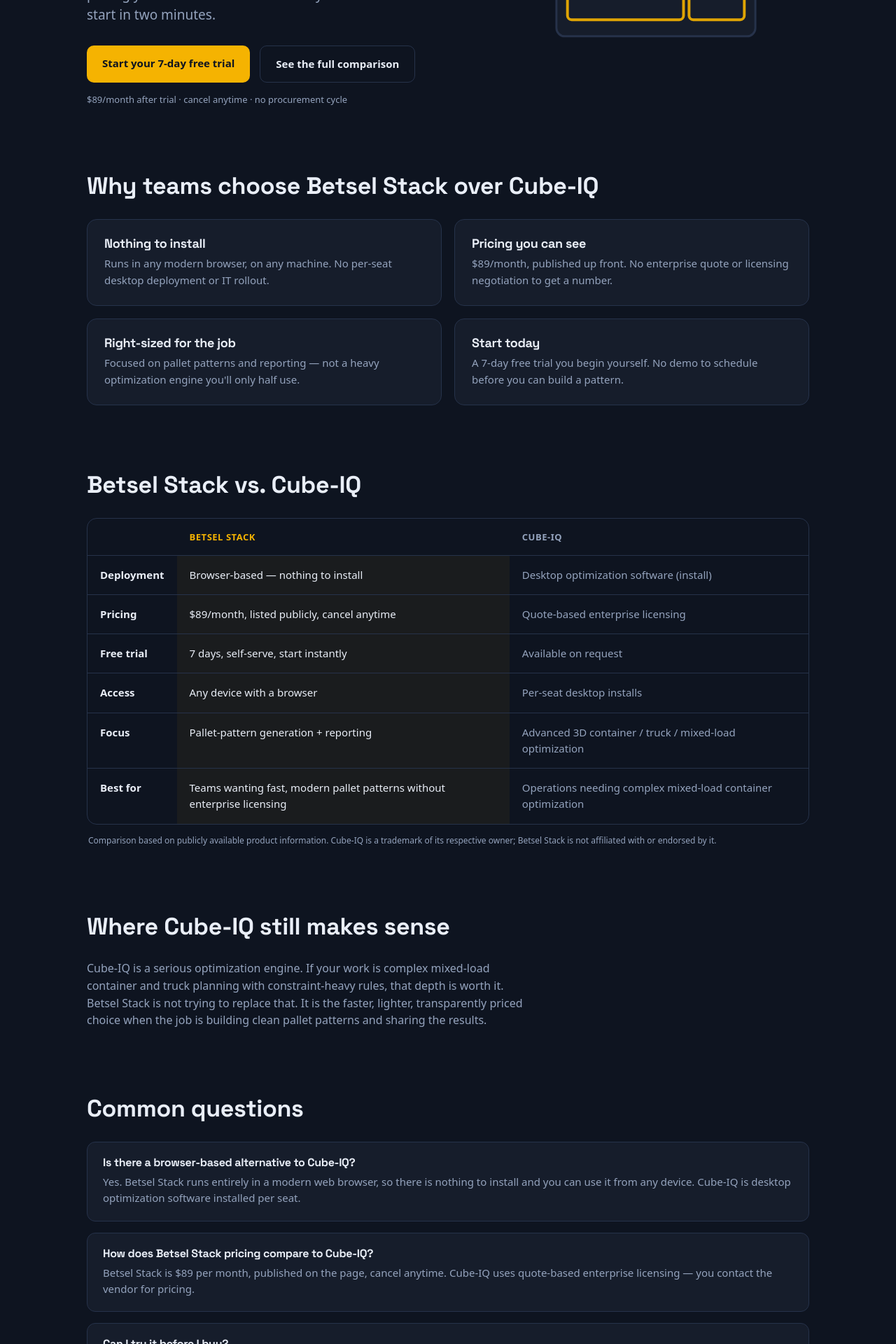
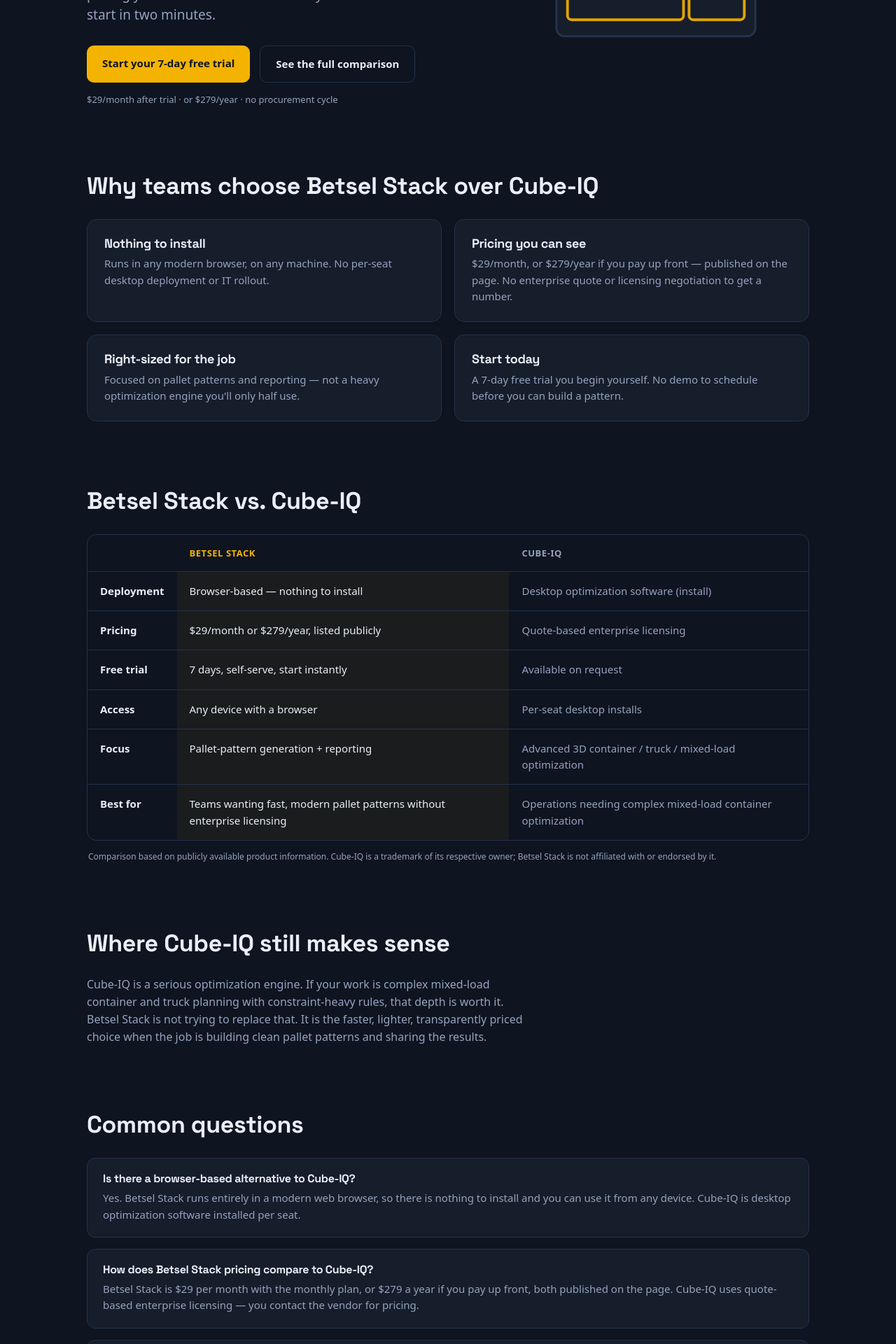
Before and after one commit to KnappBuiltMachines/betselstack-site, a Next.js app: page /compare/cube-iq-alternative in a window 1280 px wide. Shown: the part 580-2500 px from the top of the page at 70% size. Built offline with nearby package versions, Linux system fonts and the light colour scheme.

Commit message:
Update pricing details for Betsel Stack

```diff
--- a/app/compare/cube-iq-alternative/page.js
+++ b/app/compare/cube-iq-alternative/page.js
@@ -8,7 +8,7 @@
 export const metadata = {
   title: "Cube-IQ Alternative — Browser-Based Pallet Pattern Software | Betsel Stack",
   description:
-    "Looking for a Cube-IQ alternative for pallet patterns? Betsel Stack builds pallet patterns and reports in your browser — no install, public $89/mo pricing, and a 7-day free trial.",
+    "Looking for a Cube-IQ alternative for pallet patterns? Betsel Stack builds pallet patterns and reports in your browser — no install, public $29/mo pricing, and a 7-day free trial.",
   keywords: [
     "Cube-IQ alternative",
     "pallet pattern software",
@@ -34,7 +34,7 @@
   },
   {
     q: "How does Betsel Stack pricing compare to Cube-IQ?",
-    a: "Betsel Stack is $89 per month, published on the page, cancel anytime. Cube-IQ uses quote-based enterprise licensing — you contact the vendor for pricing.",
+    a: "Betsel Stack is $29 per month with the monthly plan, or $279 a year if you pay up front, both published on the page. Cube-IQ uses quote-based enterprise licensing — you contact the vendor for pricing.",
   },
   {
     q: "Can I try it before I buy?",
@@ -62,7 +62,7 @@
 
 const rows = [
   ["Deployment", "Browser-based — nothing to install", "Desktop optimization software (install)"],
-  ["Pricing", "$89/month, listed publicly, cancel anytime", "Quote-based enterprise licensing"],
+  ["Pricing", "$29/month or $279/year, listed publicly", "Quote-based enterprise licensing"],
   ["Free trial", "7 days, self-serve, start instantly", "Available on request"],
   ["Access", "Any device with a browser", "Per-seat desktop installs"],
   ["Focus", "Pallet-pattern generation + reporting", "Advanced 3D container / truck / mixed-load optimization"],
@@ -99,7 +99,7 @@
               See the full comparison
             </a>
           </div>
-          <p className="bsa-fineprint">$89/month after trial · cancel anytime · no procurement cycle</p>
+          <p className="bsa-fineprint">$29/month after trial · or $279/year · no procurement cycle</p>
         </div>
         <div className="bsa-hero-art" aria-hidden="true">
           <PalletSVG />
@@ -116,7 +116,7 @@
           />
           <Card
             k="Pricing you can see"
-            v="$89/month, published up front. No enterprise quote or licensing negotiation to get a number."
+            v="$29/month, or $279/year if you pay up front — published on the page. No enterprise quote or licensing negotiation to get a number."
           />
           <Card
             k="Right-sized for the job"
```
